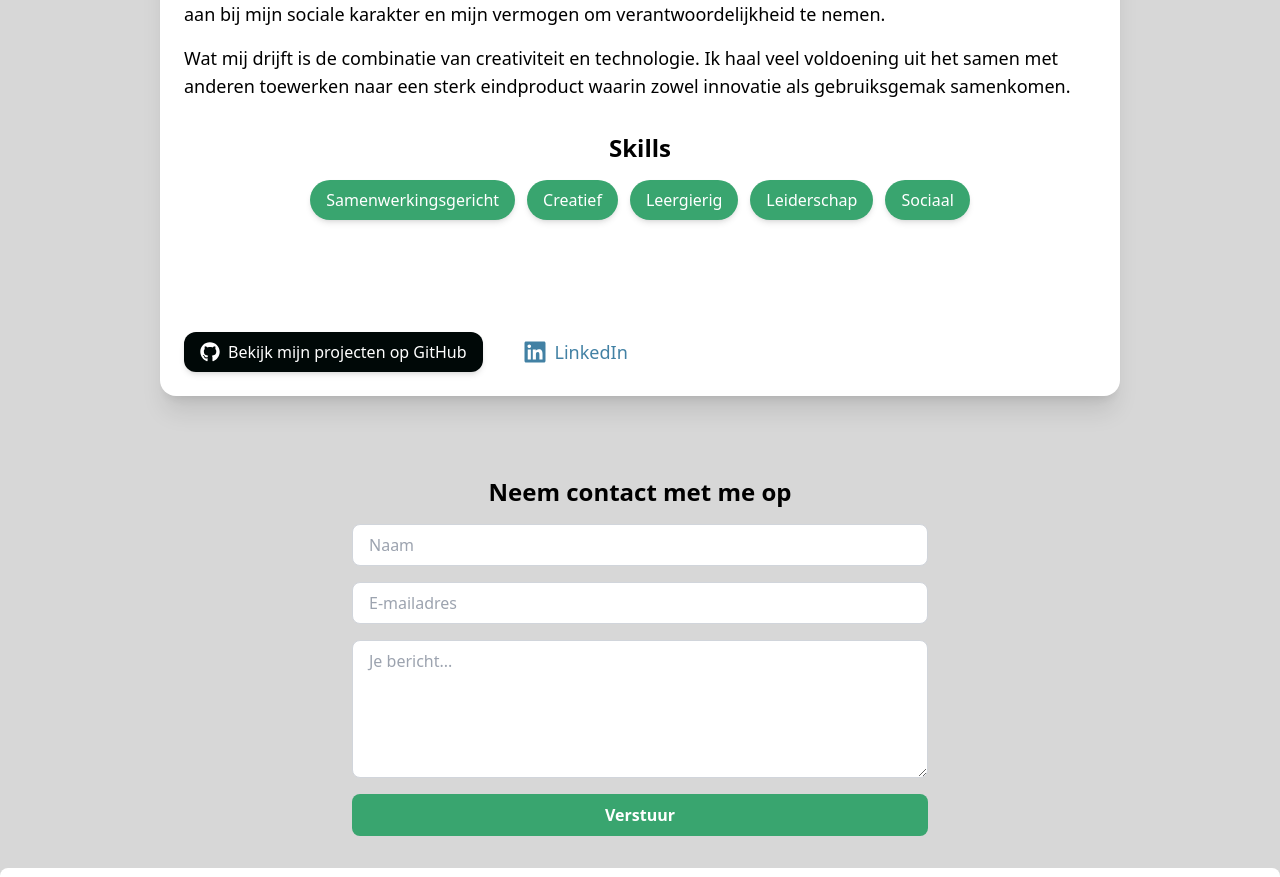
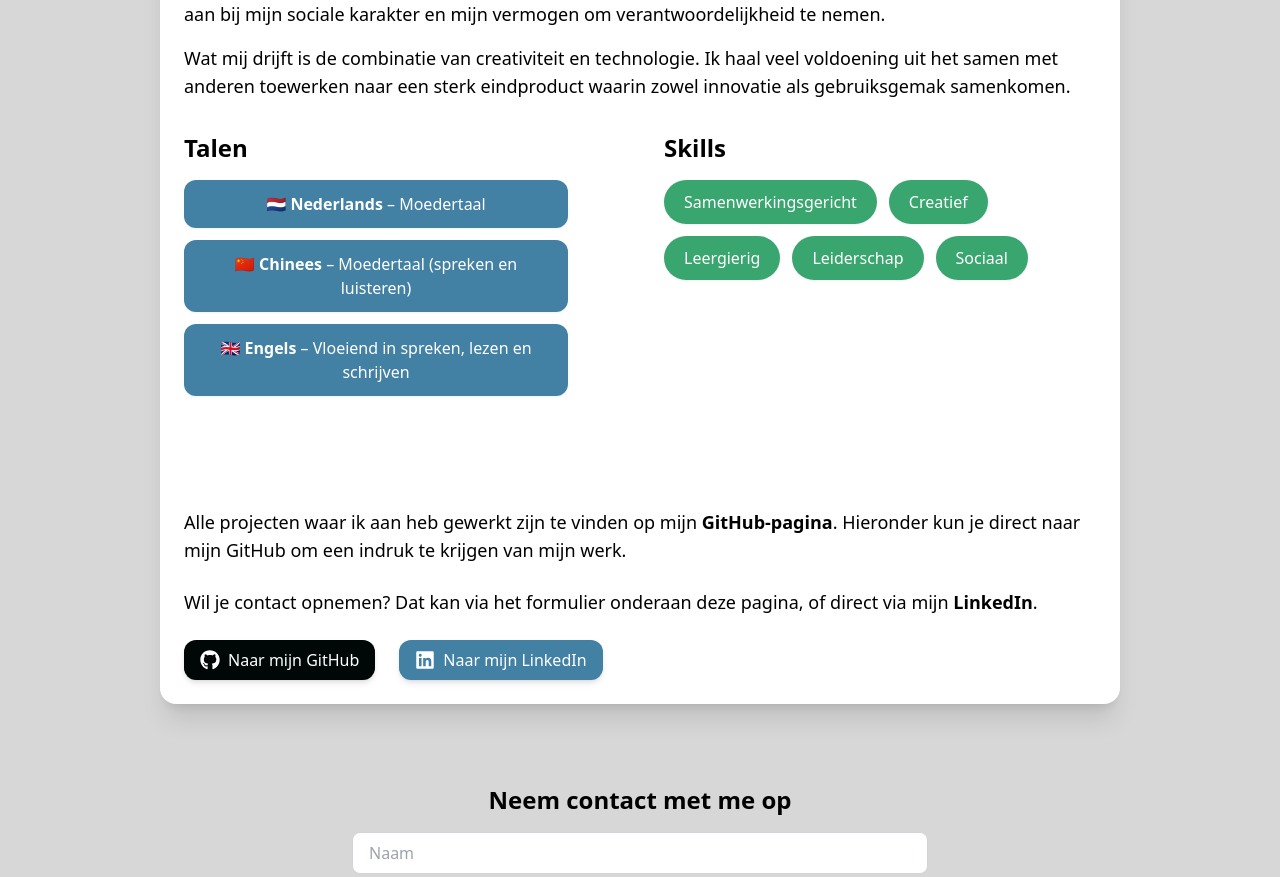
Before and after one commit to Chrisssss15/my-portfolio, a React (Vite) app: page /my-portfolio/contact in a window 1280 px wide. Shown: the part 600-1477 px from the top of the page. Built offline with nearby package versions, Linux system fonts and the light colour scheme.

Commit message:
UPDATE Contact.jsx, add language en change some text

```diff
--- a/src/assets/pages/Contact.jsx
+++ b/src/assets/pages/Contact.jsx
@@ -37,21 +37,63 @@ function Contact() {
                     </p>
 
                     <div className="mt-8">
-                        <h2 className="text-2xl font-semibold mb-4">Skills</h2>
-                        <ul className="flex flex-wrap justify-center gap-3">
+                        <div className="grid md:grid-cols-2 gap-12">
+                            {/* Talen */}
+                            <div>
+                                <h2 className="text-2xl font-semibold mb-4 text-center md:text-left">Talen</h2>
+                                <ul className="flex flex-col gap-3 items-center md:items-start">
+                                    <motion.li
+                                        whileHover={{ scale: 1.02 }}
+                                        className="bg-[#4281A4] text-white px-5 py-3 rounded-xl shadow-sm text-base font-medium transition w-full max-w-sm"
+                                    >
+                                        🇳🇱 <strong>Nederlands</strong> – Moedertaal
+                                    </motion.li>
+                                    <motion.li
+                                        whileHover={{ scale: 1.02 }}
+                                        className="bg-[#4281A4] text-white px-5 py-3 rounded-xl shadow-sm text-base font-medium transition w-full max-w-sm"
+                                    >
+                                        🇨🇳 <strong>Chinees</strong> – Moedertaal (spreken en luisteren)
+                                    </motion.li>
+                                    <motion.li
+                                        whileHover={{ scale: 1.02 }}
+                                        className="bg-[#4281A4] text-white px-5 py-3 rounded-xl shadow-sm text-base font-medium transition w-full max-w-sm"
+                                    >
+                                        🇬🇧 <strong>Engels</strong> – Vloeiend in spreken, lezen en schrijven
+                                    </motion.li>
+                                </ul>
+
+                            </div>
+
+                            {/* Skills */}
+                            <div>
+                                <h2 className="text-2xl font-semibold mb-4 text-center md:text-left">Skills</h2>
+                                <ul className="flex flex-wrap gap-3 justify-center md:justify-start">
                                     {['Samenwerkingsgericht', 'Creatief', 'Leergierig', 'Leiderschap', 'Sociaal'].map((skill, index) => (
                                         <motion.li
                                             key={index}
-                                    whileHover={{ scale: 1.1 }}
-                                    className="bg-[#39A56F] text-white px-4 py-2 rounded-full shadow-md"
+                                            whileHover={{ scale: 1.05 }}
+                                            className="bg-[#39A56F] text-white px-5 py-2.5 rounded-full shadow-sm text-base font-medium transition"
                                         >
                                             {skill}
                                         </motion.li>
                                     ))}
                                 </ul>
                             </div>
+                        </div>
+                    </div>
 
-                    <div className="mt-28 flex justify-start gap-10">
+
+
+                    <div className="mt-28 text-left">
+                        <p className="text-lg mb-6">
+                            Alle projecten waar ik aan heb gewerkt zijn te vinden op mijn <strong>GitHub-pagina</strong>.
+                            Hieronder kun je direct naar mijn GitHub om een indruk te krijgen van mijn werk.
+                        </p>
+                        <p className="text-lg mb-6">
+                            Wil je contact opnemen? Dat kan via het formulier onderaan deze pagina, of direct via mijn <strong>LinkedIn</strong>.
+                        </p>
+
+                        <div className="mt-6 flex flex-wrap gap-6">
                             <a
                                 href="https://github.com/jouwgebruikersnaam"
                                 target="_blank"
@@ -59,18 +101,20 @@ function Contact() {
                                 className="flex items-center gap-2 bg-[#000807] text-white px-4 py-2 rounded-xl shadow-md hover:bg-[#1a1a1a] transition"
                             >
                                 <FaGithub size={20} />
-                            Bekijk mijn projecten op GitHub
+                                Naar mijn GitHub
                             </a>
                             <a
                                 href="https://www.linkedin.com/in/jouwprofiel"
                                 target="_blank"
                                 rel="noopener noreferrer"
-                            className="flex items-center gap-2 text-[#4281A4] hover:underline text-lg"
+                                className="flex items-center gap-2 bg-[#4281A4] text-white px-4 py-2 rounded-xl shadow-md hover:bg-[#] transition"
                             >
-                            <FaLinkedin size={24} />
-                            LinkedIn
+                                <FaLinkedin size={20} />
+                                Naar mijn LinkedIn
                             </a>
                         </div>
+                    </div>
+
                 </motion.div>
 
                 <div className="mt-20 text-left">
```
Lines whose indentation alone changed are shown as unchanged.
